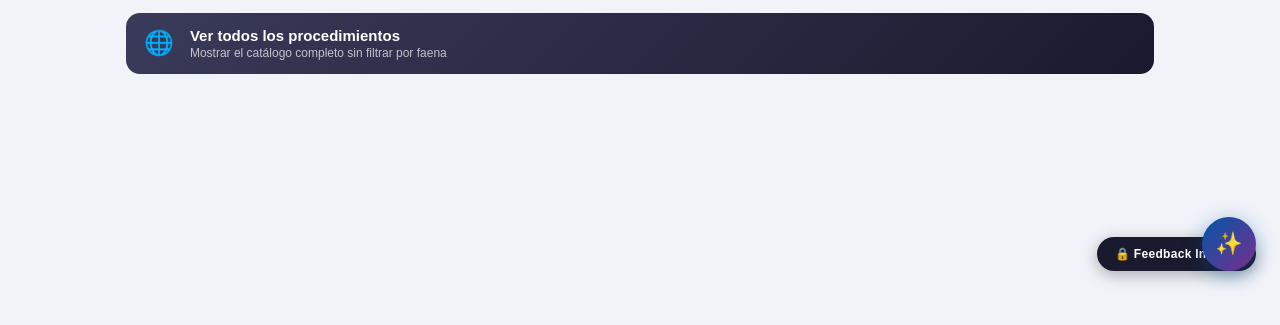
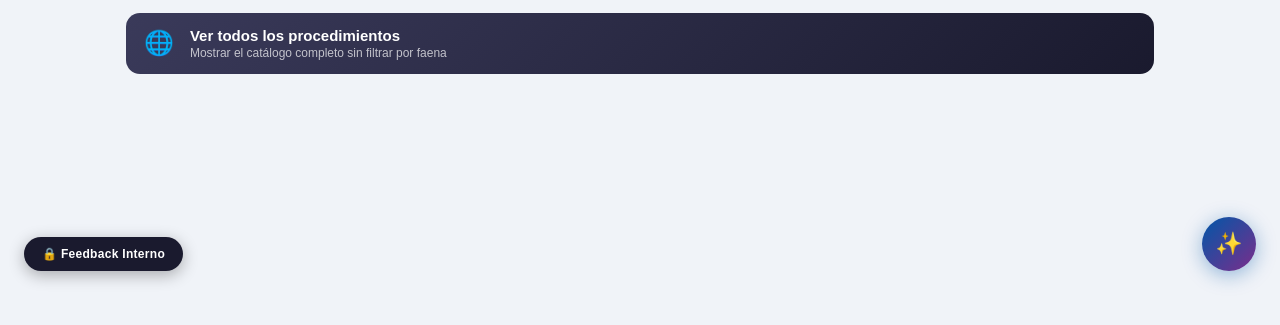
Before and after one commit to relizondo-tres60/playbook-mda-capstone, a plain HTML site: page Catalogo_Servicios_MDA_Capstone.html in a window 1280 px wide. Shown: the part 505-830 px from the top of the page. Drawn offline with Linux system fonts and the light colour scheme; sample sign-in values are in the browser's storage.

Commit message:
Add files via upload

```diff
--- a/Catalogo_Servicios_MDA_Capstone.html
+++ b/Catalogo_Servicios_MDA_Capstone.html
@@ -46,7 +46,7 @@ body{font-family:'Segoe UI',Arial,sans-serif;background:#f0f3f8;color:#1a1a2e;fo
 .op-card-all .texts .op-desc{font-size:12px;opacity:.7;margin-top:2px}
 
 /* Feedback corner button */
-.feedback-btn-wlc{position:fixed;bottom:24px;right:24px;background:#1a1a2e;color:#fff;border:none;cursor:pointer;border-radius:30px;padding:10px 18px;font-size:12px;font-weight:700;letter-spacing:.3px;box-shadow:0 4px 16px rgba(0,0,0,.3);transition:background .15s;z-index:100}
+.feedback-btn-wlc{position:fixed;bottom:24px;left:24px;background:#1a1a2e;color:#fff;border:none;cursor:pointer;border-radius:30px;padding:10px 18px;font-size:12px;font-weight:700;letter-spacing:.3px;box-shadow:0 4px 16px rgba(0,0,0,.3);transition:background .15s;z-index:100}
 .feedback-btn-wlc:hover{background:#0057a8}
 
 /* ── INDEX ── */
```
